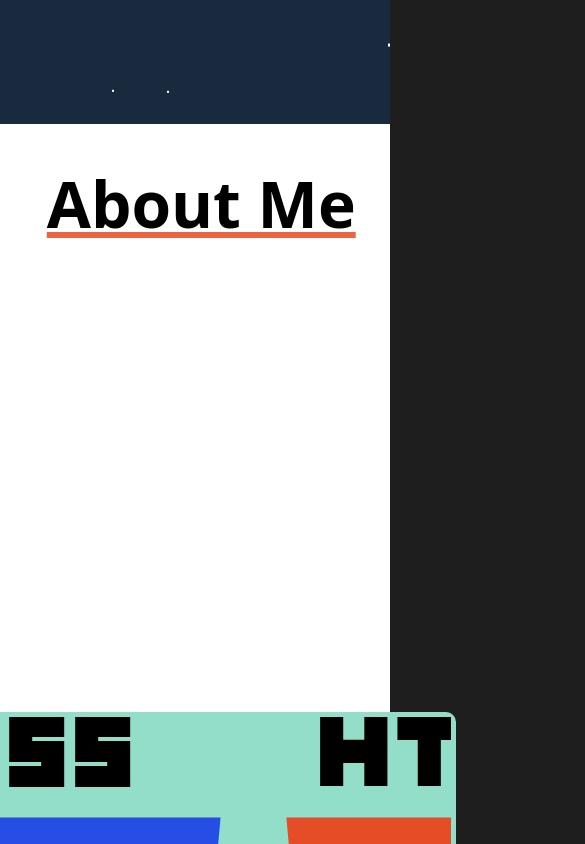
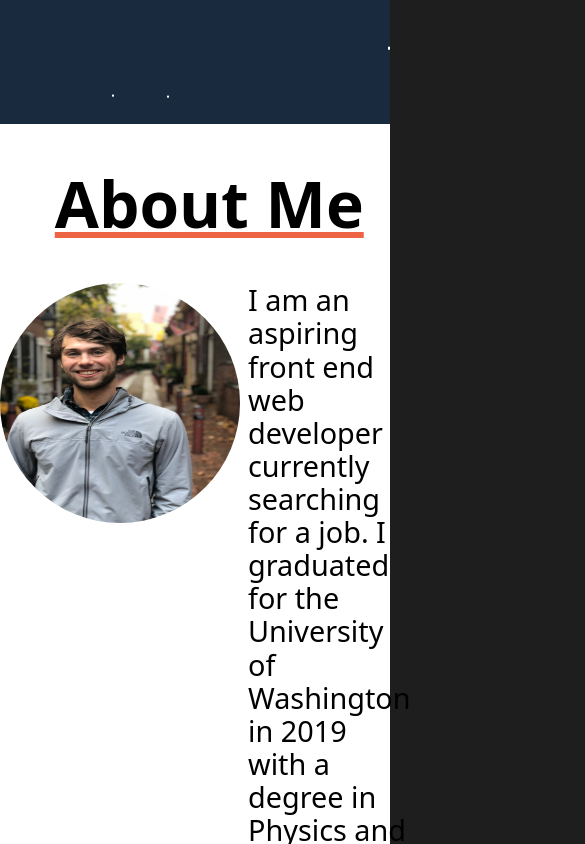
Before and after one commit to piacib/portfolio, a React (Create React App) app: page / in a window 390 px wide. Shown: the part 720-1564 px from the top of the page, 585 px wide, since content can reach past the window. Built offline with nearby package versions, Linux system fonts and the light colour scheme.

Commit message:
fixed mobile display and set max text width

```diff
--- a/src/components/AboutMe/AboutMe.css
+++ b/src/components/AboutMe/AboutMe.css
@@ -1,7 +1,6 @@
 #about_me {
   display: grid;
   grid-template-columns: 1fr 1fr;
-  grid-template-rows: 1fr 1fr auto;
   padding-bottom: 1rem;
   justify-items: center;
   /* background-color: #186abd; */
@@ -11,6 +10,7 @@
   text-align: center;
 }
 .about_me_skills {
+  display: none;
   list-style: none;
   grid-column: 1/3;
 }
@@ -23,6 +23,8 @@
 }
 .about_me_text {
   grid-column: 2;
+  margin: 0 0.5rem;
+  max-width: 45ch;
 }
 .self_portrait {
   width: 15rem;
```
